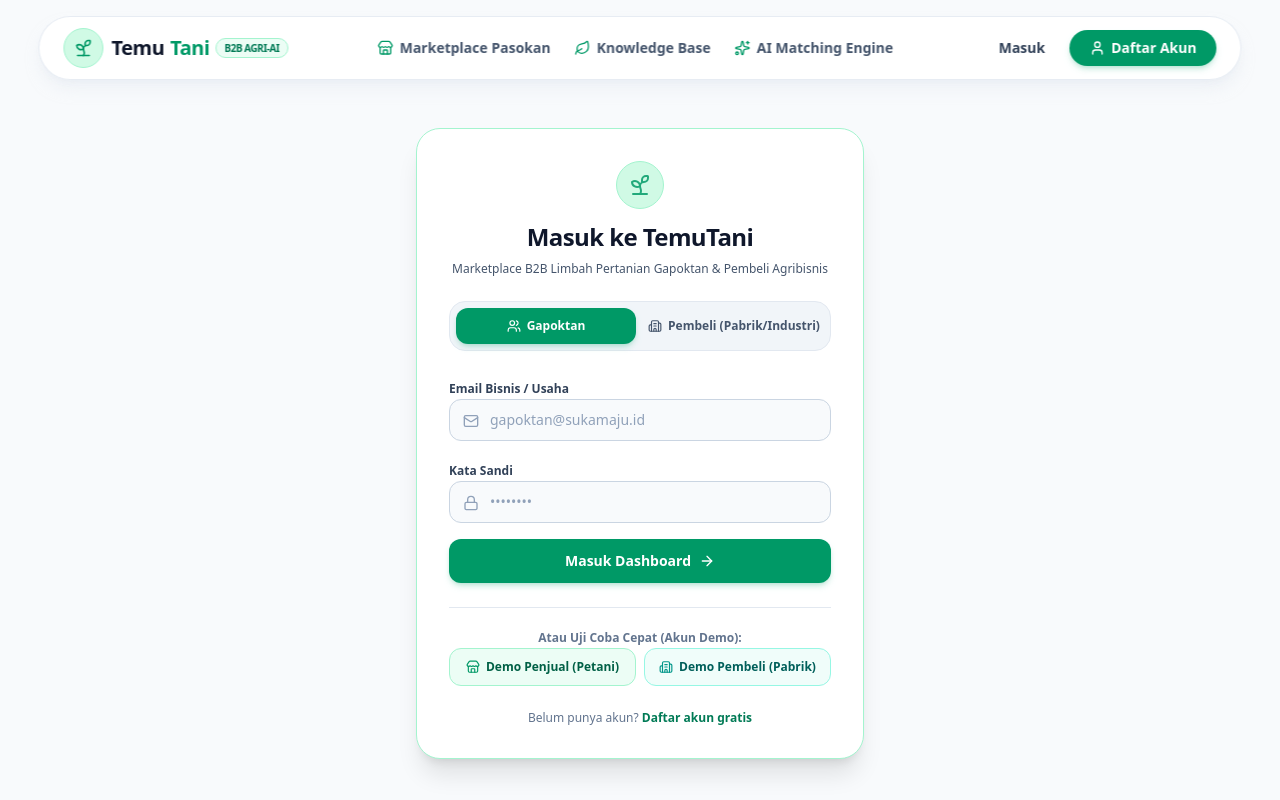
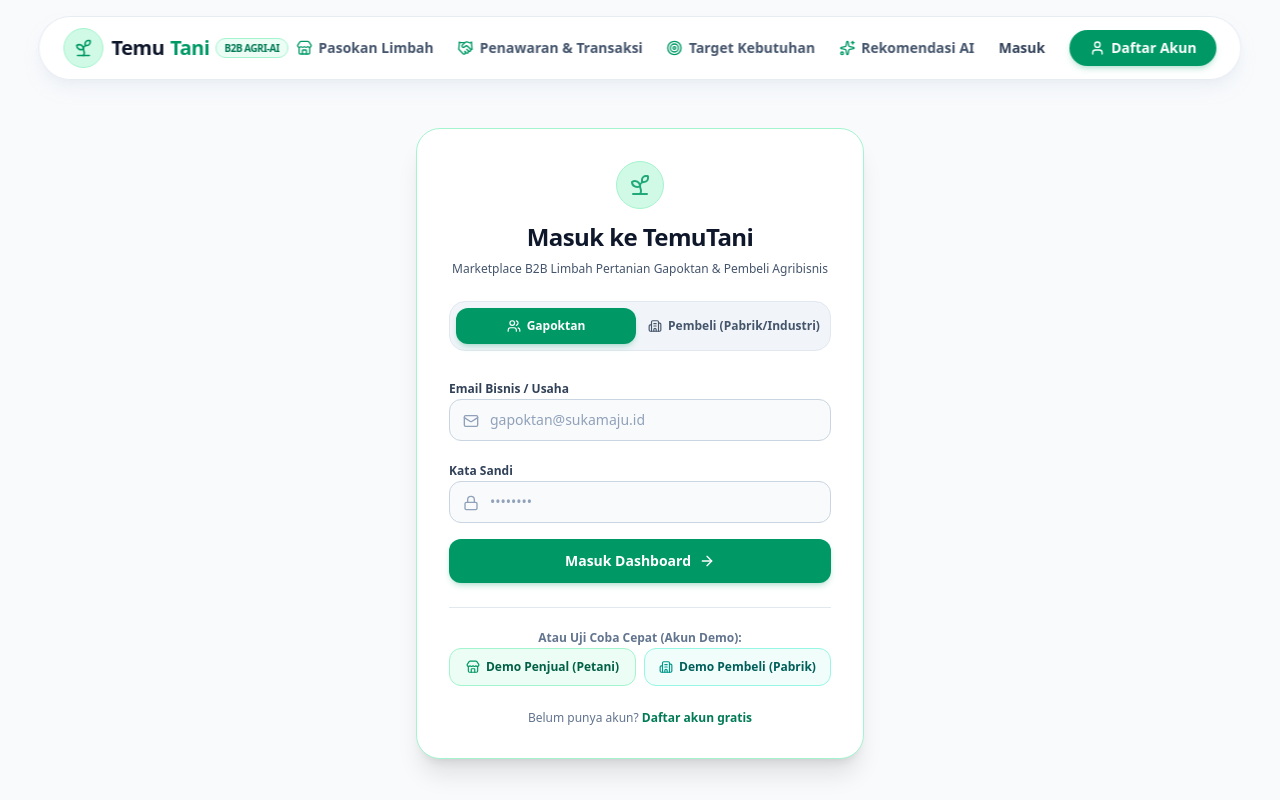
Before and after one commit to rafkiyuda/wastematch, a Next.js app: page /login in a window 1280 px wide. Shown: the top 800 px of the page. Built offline with nearby package versions, Linux system fonts and the light colour scheme.

Commit message:
feat: Hide unaccessible role menu items in Navbar (Hide Target Kebutuhan for Gapoktan)

```diff
--- a/src/components/Navbar.tsx
+++ b/src/components/Navbar.tsx
@@ -2,7 +2,7 @@
 
 import { useState, useEffect } from 'react';
 import Link from 'next/link';
-import { Leaf, Menu, X, User, LogOut, Sparkles, Building2, Store, Sprout } from 'lucide-react';
+import { Menu, X, User, LogOut, Sparkles, Building2, Store, Sprout, Handshake, Target } from 'lucide-react';
 import { UserProfile } from '@/lib/types';
 
 export default function Navbar() {
@@ -27,6 +27,10 @@
     window.location.href = '/';
   };
 
+  const isGenerator = currentUser?.role === 'generator';
+  const isBuyer = currentUser?.role === 'buyer';
+  const dashboardPath = isBuyer ? '/buyer/dashboard' : '/generator/dashboard';
+
   return (
     <header className="fixed top-4 left-1/2 -translate-x-1/2 w-[94%] max-w-7xl rounded-full bg-white/90 backdrop-blur-md border border-slate-200/80 z-50 px-6 h-16 flex items-center justify-between shadow-lg shadow-slate-200/50 transition-all duration-300">
       {/* Brand Logo */}
@@ -42,20 +46,33 @@
         </div>
       </Link>
 
-      {/* Desktop Navigation Links */}
+      {/* Desktop Navigation Links (Role-Aware & Hidden if Not Accessible) */}
       <nav className="hidden md:flex items-center gap-6 text-sm font-semibold text-slate-600">
         <Link href="/marketplace" className="hover:text-emerald-600 transition-colors flex items-center gap-1.5">
           <Store className="w-4 h-4 text-emerald-600" />
-          Marketplace Pasokan
+          Pasokan Limbah
         </Link>
-        <Link href="/knowledge-base" className="hover:text-emerald-600 transition-colors flex items-center gap-1.5">
-          <Leaf className="w-4 h-4 text-emerald-600" />
-          Knowledge Base
+
+        <Link href={dashboardPath} className="hover:text-emerald-600 transition-colors flex items-center gap-1.5">
+          <Handshake className="w-4 h-4 text-emerald-600" />
+          Penawaran & Transaksi
         </Link>
-        <Link href="/#features" className="hover:text-emerald-600 transition-colors flex items-center gap-1.5">
-          <Sparkles className="w-4 h-4 text-emerald-600" />
-          AI Matching Engine
-        </Link>
+
+        {/* Target Kebutuhan (Khusus Buyer / Publik) */}
+        {(!currentUser || isBuyer) && (
+          <Link href="/buyer/dashboard" className="hover:text-emerald-600 transition-colors flex items-center gap-1.5">
+            <Target className="w-4 h-4 text-emerald-600" />
+            Target Kebutuhan
+          </Link>
+        )}
+
+        {/* Rekomendasi AI (Khusus Gapoktan / Publik) */}
+        {(!currentUser || isGenerator) && (
+          <Link href="/generator/dashboard" className="hover:text-emerald-600 transition-colors flex items-center gap-1.5">
+            <Sparkles className="w-4 h-4 text-emerald-600" />
+            Rekomendasi AI
+          </Link>
+        )}
       </nav>
 
       {/* Auth / Profile Actions */}
@@ -63,13 +80,13 @@
         {currentUser ? (
           <div className="flex items-center gap-3">
             <Link
-              href={currentUser.role === 'generator' ? '/generator/dashboard' : '/buyer/dashboard'}
+              href={dashboardPath}
               className="flex items-center gap-2 px-4 py-2 rounded-full bg-emerald-50 border border-emerald-200 text-emerald-800 text-xs font-bold hover:bg-emerald-100 transition-all shadow-sm"
             >
               <Building2 className="w-3.5 h-3.5 text-emerald-600" />
               <span>{currentUser.nama_gapoktan || currentUser.nama}</span>
               <span className="capitalize px-2 py-0.5 rounded bg-emerald-600 text-[10px] text-white font-semibold">
-                {currentUser.role === 'generator' ? 'Gapoktan / Kelompok Tani' : 'Pembeli Limbah'}
+                {isGenerator ? 'Gapoktan' : 'Pembeli Limbah'}
               </span>
             </Link>
 
@@ -118,24 +135,48 @@
             className="flex items-center gap-3 text-slate-700 hover:text-emerald-600 font-semibold py-2 border-b border-slate-100"
           >
             <Store className="w-5 h-5 text-emerald-600" />
-            Marketplace Pasokan
+            Pasokan Limbah
           </Link>
+
           <Link
-            href="/knowledge-base"
+            href={dashboardPath}
             onClick={() => setMobileMenuOpen(false)}
             className="flex items-center gap-3 text-slate-700 hover:text-emerald-600 font-semibold py-2 border-b border-slate-100"
           >
-            <Leaf className="w-5 h-5 text-emerald-600" />
-            Knowledge Base Literatur
+            <Handshake className="w-5 h-5 text-emerald-600" />
+            Penawaran & Transaksi
           </Link>
+
+          {(!currentUser || isBuyer) && (
+            <Link
+              href="/buyer/dashboard"
+              onClick={() => setMobileMenuOpen(false)}
+              className="flex items-center gap-3 text-slate-700 hover:text-emerald-600 font-semibold py-2 border-b border-slate-100"
+            >
+              <Target className="w-5 h-5 text-emerald-600" />
+              Target Kebutuhan
+            </Link>
+          )}
+
+          {(!currentUser || isGenerator) && (
+            <Link
+              href="/generator/dashboard"
+              onClick={() => setMobileMenuOpen(false)}
+              className="flex items-center gap-3 text-slate-700 hover:text-emerald-600 font-semibold py-2 border-b border-slate-100"
+            >
+              <Sparkles className="w-5 h-5 text-emerald-600" />
+              Rekomendasi AI
+            </Link>
+          )}
+
           {currentUser ? (
             <div className="flex flex-col gap-2 pt-2">
               <Link
-                href={currentUser.role === 'generator' ? '/generator/dashboard' : '/buyer/dashboard'}
+                href={dashboardPath}
                 onClick={() => setMobileMenuOpen(false)}
                 className="w-full py-2.5 px-4 rounded-xl bg-emerald-50 text-emerald-800 font-bold text-center border border-emerald-200"
               >
-                Dashboard {currentUser.role === 'generator' ? 'Gapoktan' : 'Pembeli Limbah'}
+                Dashboard {isGenerator ? 'Gapoktan' : 'Pembeli Limbah'}
               </Link>
               <button
                 onClick={handleLogout}
```
